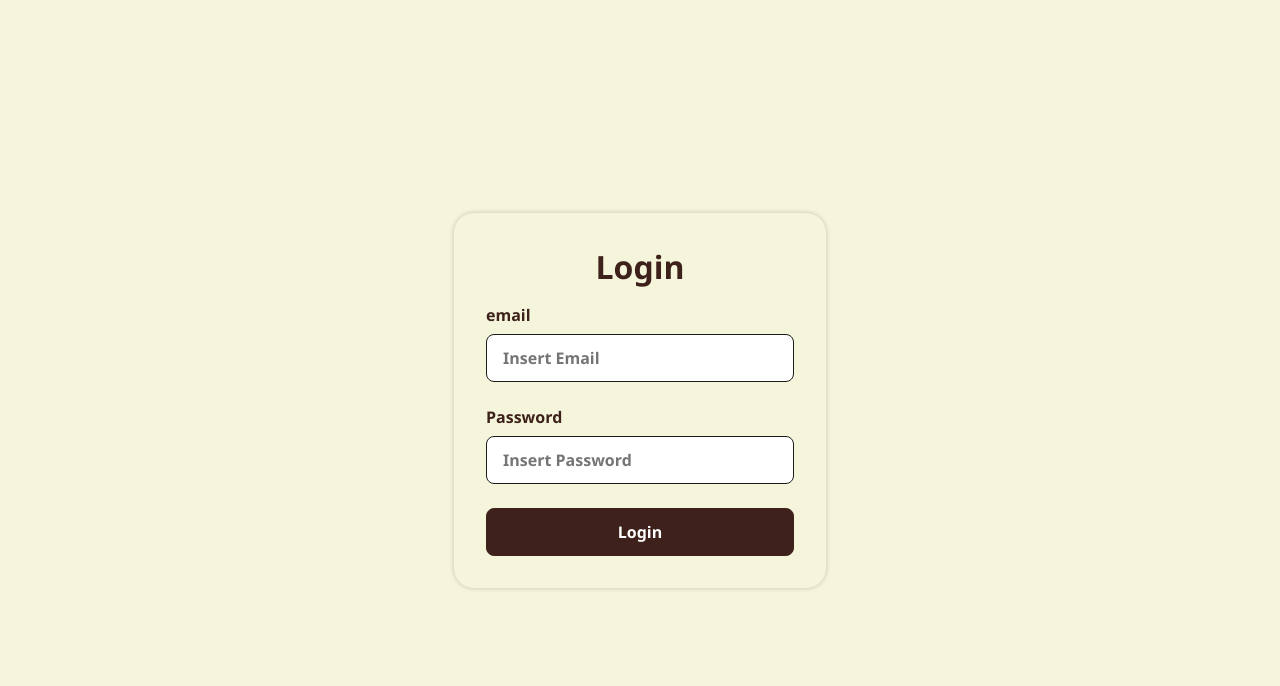
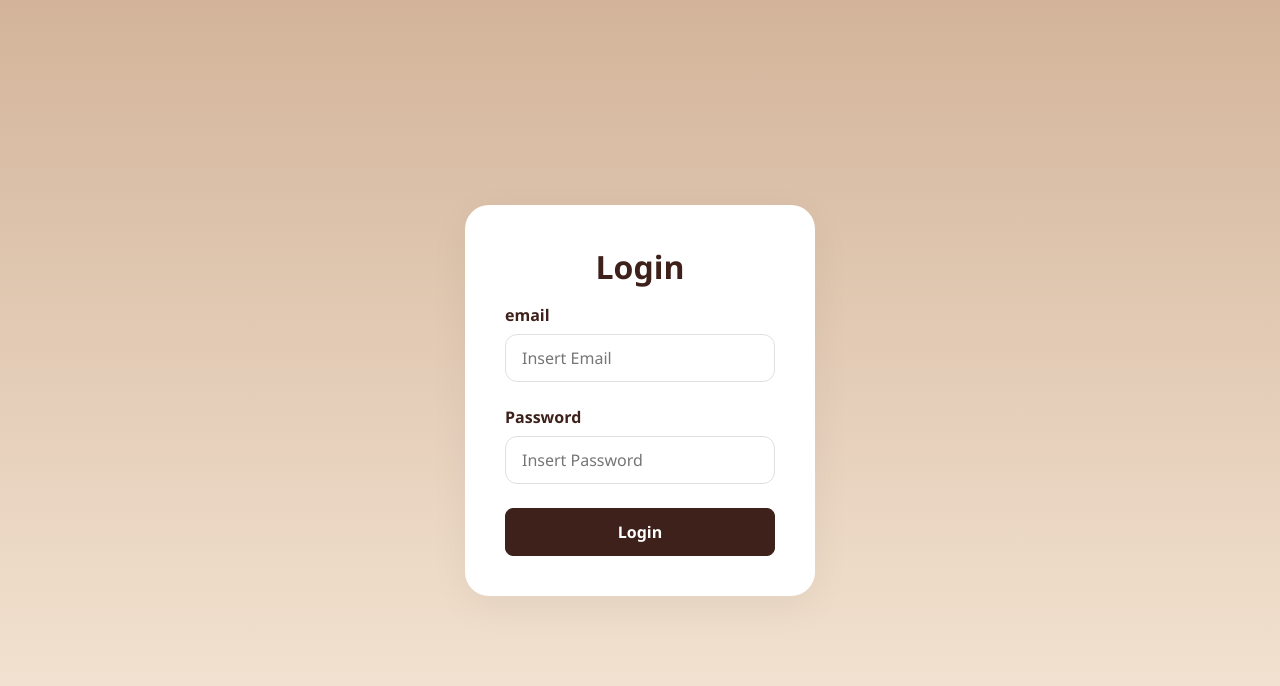
Before and after one commit to taqiyyhdh/qyufee, a React (Vite) app: page /login in a window 1280 px wide. Shown: the top 686 px of the page. Built offline with nearby package versions, Linux system fonts and the light colour scheme; no server answers.

Commit message:
💄 style: update login styles

```diff
--- a/src/components/pages/Login/Login.module.css
+++ b/src/components/pages/Login/Login.module.css
@@ -4,13 +4,16 @@
   align-items: center;
   height: 100vh;
   padding: 20px;
+  background-color: #fcfaf1;
+  background-image: linear-gradient(180deg, #d3b49a, #f7e9d9);
 }
 
 .card {
-  box-shadow: 0px 0px 5px rgba(0, 0, 0, 0.2);
-  padding: 32px;
-  width: 30%;
-  border-radius: 20px;
+ background-color: #ffffff;
+  padding: 40px;
+  border-radius: 24px;
+  box-shadow: 0 10px 40px rgba(0, 0, 0, 0.05);
+  width: 350px;
 
   @media screen and (max-width: 768px) {
     width: 100%;
--- a/src/components/ui/Input/Input.module.css
+++ b/src/components/ui/Input/Input.module.css
@@ -7,6 +7,15 @@
 
 .input {
   padding: 12px 16px;
-  border-radius: 8px;
-  border: 1px solid #1c1c1c;
+  border-radius: 12px;
+  width: 100%;
+  border: 1.5px solid #e0e0e0;
+  transition: all 0.3s ease;
+  font-weight: 500;
 }
+
+input:focus {
+    outline: none;
+    border-color: #ad6b42;
+    box-shadow: 0 0 0 4px rgba(132, 165, 157, 0.1);
+}
```
